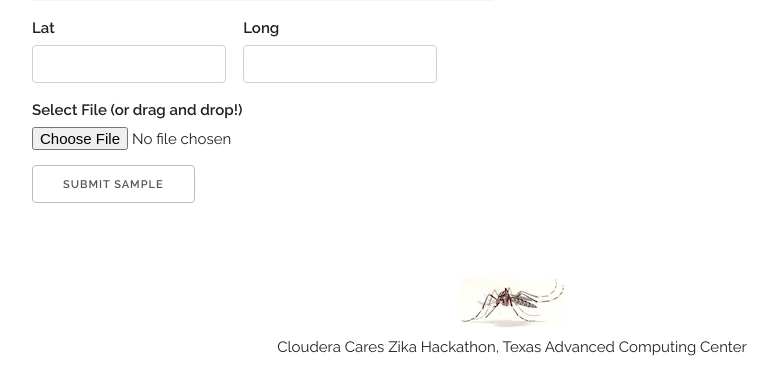
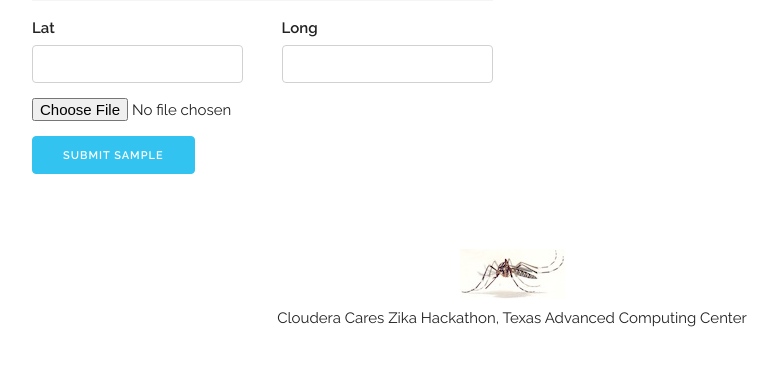
Before and after one commit to wallingTACC/zika-hack, a Django app: page /submissionForm/ in a window 1280 px wide. Shown: the part 768-1152 px from the top of the page, without its empty margins (128-906 px from the left). After the commit the page ends 1095 px from the top, so only its background shows below. Run offline with Django 3.2, Linux system fonts and the light colour scheme; some libraries are stand-ins or nearby versions.

Commit message:
form cleanup

```diff
--- a/gene_analyze_web/agave_job/templates/submission.html
+++ b/gene_analyze_web/agave_job/templates/submission.html
@@ -7,13 +7,13 @@
       <div class="row">
         <div class="six columns">
           <label for="{{ form.label.id_for_label }}">Label</label>
-          {{ form.label }}
+          <input class="u-full-width" id="id_label" maxlength="100" name="label" type="text" required="" />
         </div>
       </div>
       <div class="row">
         <div class="six columns">
           <label for="{{ form.datetime.id_for_datetime }}">Collection date</label>
-          {{ form.datetime }}
+          <input class="u-full-width flatpickr-input active" id="id_datetime" name="datetime" type="text" required="" readonly="readonly" />
         </div>
       </div>
       <div class="row">
@@ -34,23 +34,21 @@
       <div class="row">
         <div class="three columns">
           <label for="{{ form.lat.id_for_label }}">Lat</label>
-          {{ form.lat }}
+          <input class="u-full-width" id="id_lat" name="lat" step="any" type="number" required="" />
         </div>
-        <div class="row">
         <div class="three columns">
           <label for="{{ form.long.id_for_label }}">Long</label>
-          {{ form.long }}
+          <input class="u-full-width" id="id_long" name="long" step="any" type="number" required="" />
         </div>
       </div>
       <div class="row">
         <div class="six columns">
-          <label for="{{ form.submission_file.id_for_label }}">Select File (or drag and drop!)</label>
           {{ form.submission_file }}
         </div>
       </div>
       <div class="row">
         <div class="six columns">
-          <input type="submit" value="Submit sample" />
+          <input class="button-primary" type="submit" value="Submit sample" />
         </div>
       </div>
     </form>
```
